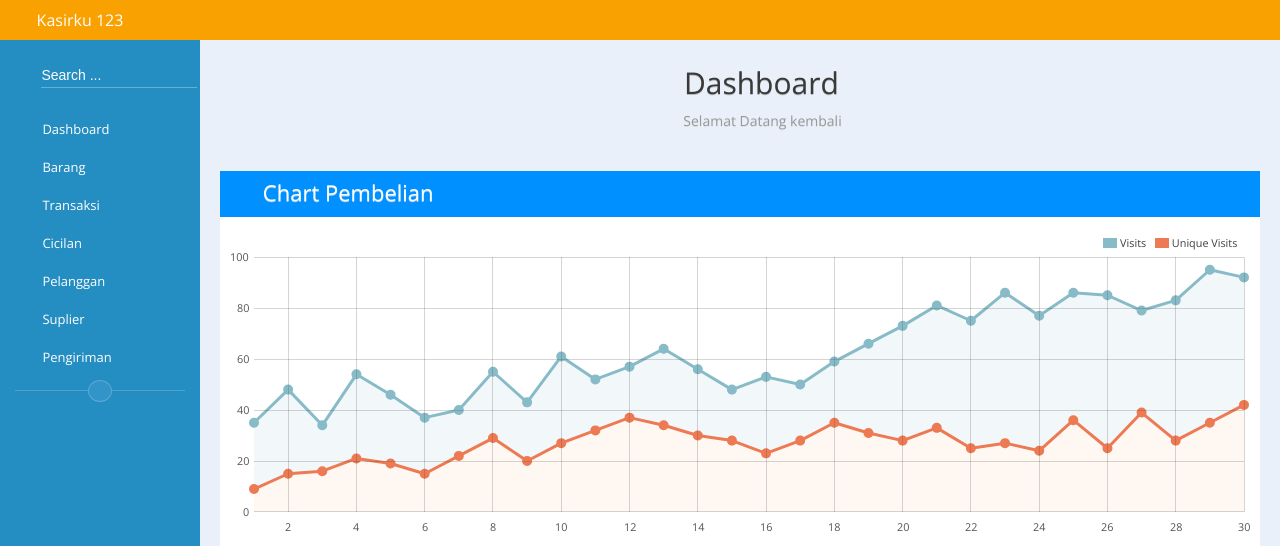
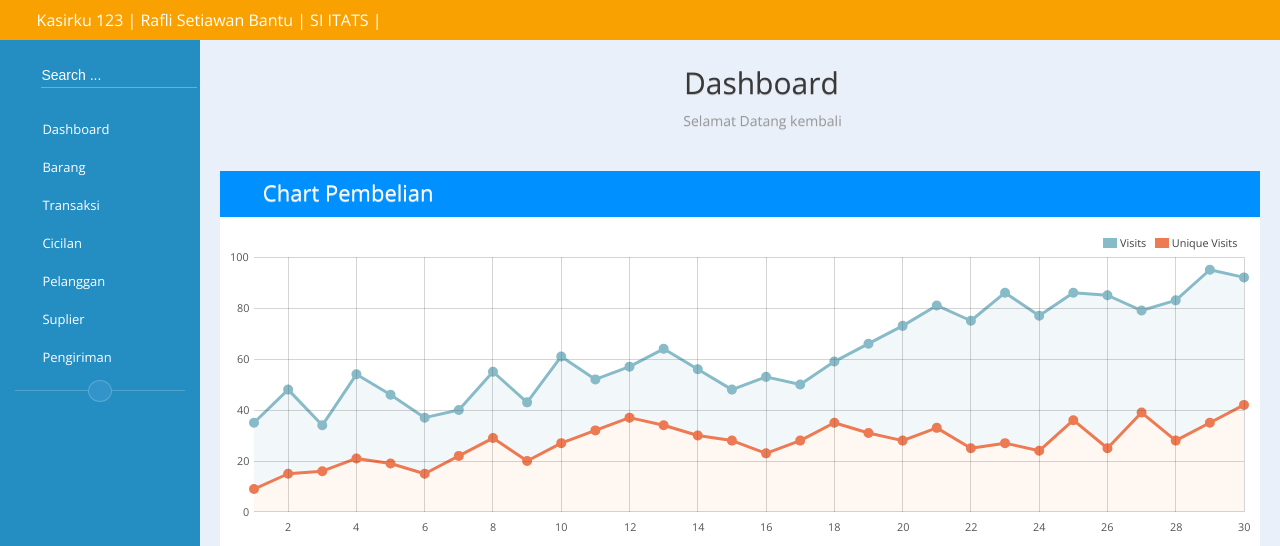
Before and after one commit to raflisb/kasirku123, a PHP site: page /index.php in a window 1280 px wide. Shown: the top 546 px of the page. Run offline with PHP 8.4, Linux system fonts and the light colour scheme; data comes from the database, SQL or seed files in the repository; some web fonts are replaced.

Commit message:
Update navbar.php
edit

```diff
--- a/assets/navbar.php
+++ b/assets/navbar.php
@@ -6,7 +6,7 @@
                     <a href="#" class="brand">
                         <small>
                             <i class="icon-desktop"></i>
-                            Kasirku 123
+                            Kasirku 123 | Rafli Setiawan Bantu | SI ITATS |
                         </small>
                     </a>
                     <!-- END Brand -->
```
